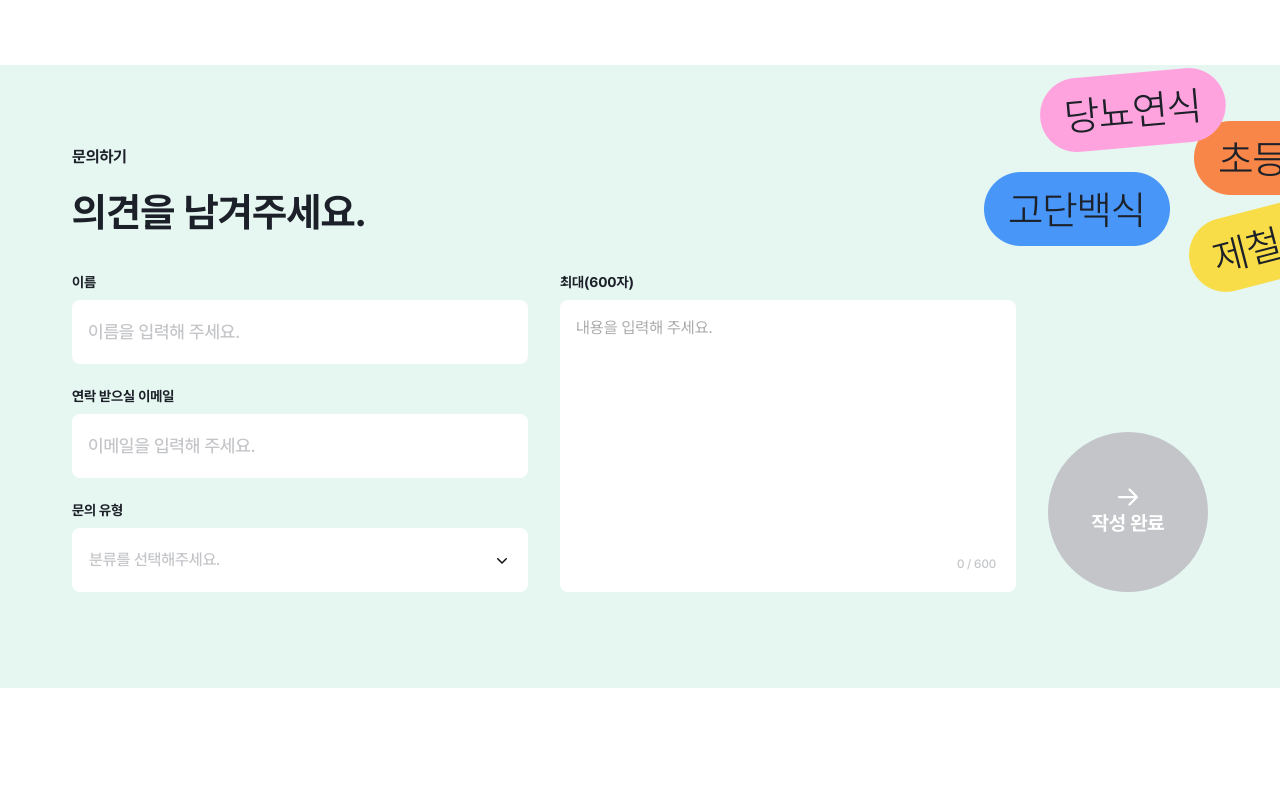
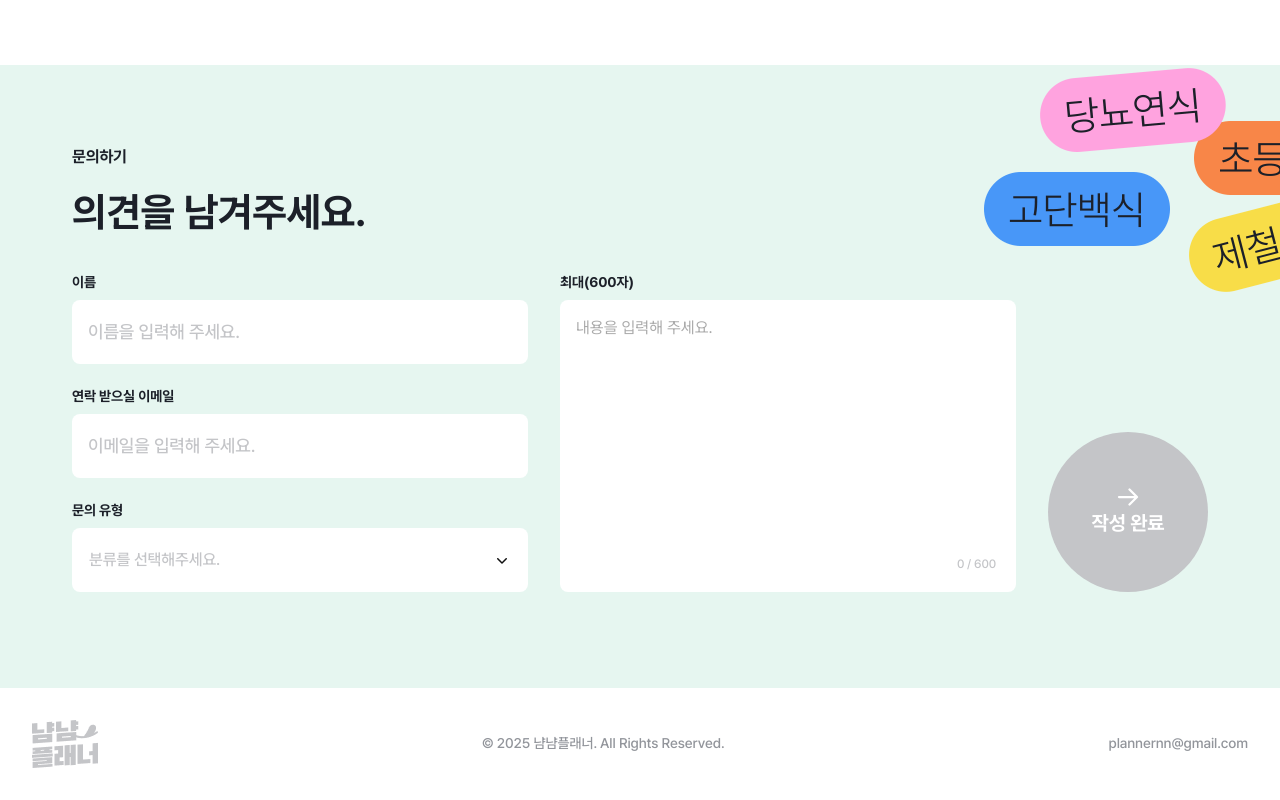
Before and after one commit to devping-kr/NNplanner-FE, a Next.js app: page / in a window 1280 px wide. Shown: the part 5857-6657 px from the top of the page. Before the commit the page ends 6545 px from the top, so only its background shows below. Built offline with nearby package versions, Linux system fonts and the light colour scheme; no server answers.

Commit message:
Feat: 랜딩 푸터 작업

```diff
--- a/src/app/page.tsx
+++ b/src/app/page.tsx
@@ -1,6 +1,7 @@
 import FifthContent from '@/components/feature/Landing/FifthContent';
 import FirstContent from '@/components/feature/Landing/FirstContent';
 import FourthContent from '@/components/feature/Landing/FourthContent';
+import LandingFooter from '@/components/feature/Landing/LandingFooter';
 import LandingHeader from '@/components/feature/Landing/LandingHeader';
 import SecondContent from '@/components/feature/Landing/SecondContent';
 import SixthContent from '@/components/feature/Landing/SixthContent';
@@ -16,6 +17,7 @@ export default function Home() {
       <FourthContent />
       <FifthContent />
       <SixthContent />
+      <LandingFooter />
     </div>
   );
 }
--- a/src/components/common/Typography/index.tsx
+++ b/src/components/common/Typography/index.tsx
@@ -156,6 +156,11 @@ export const Body3Red = customTypography('span', {
 export const Body3Blue = customTypography('span', {
   type: 'Body3',
   color: 'blue',
+});
+
+export const Body3Grey400 = customTypography('span', {
+  type: 'Body3',
+  color: 'grey400',
 });
 
 export const Body3Grey600 = customTypography('span', {
--- /dev/null
+++ b/src/components/feature/Landing/LandingFooter.tsx
@@ -0,0 +1,20 @@
+import Image from 'next/image';
+import { Body3Grey400 } from '@/components/common/Typography';
+
+const LandingFooter = () => {
+  return (
+    <div className='flex w-full items-center justify-between p-8'>
+      <Image
+        src='/imgs/landing/greyLogo.png'
+        alt='회색 로고'
+        width={66}
+        height={48}
+        style={{ width: 66, height: 48 }}
+      />
+      <Body3Grey400>© 2025 냠냠플래너. All Rights Reserved.</Body3Grey400>
+      <Body3Grey400>plannernn@gmail.com</Body3Grey400>
+    </div>
+  );
+};
+
+export default LandingFooter;
```
